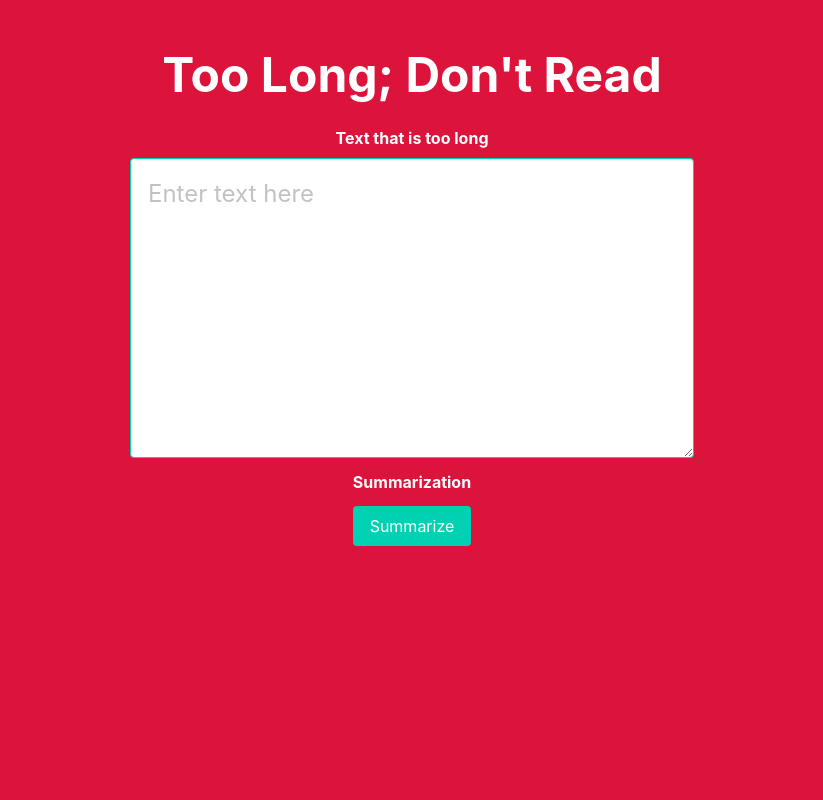
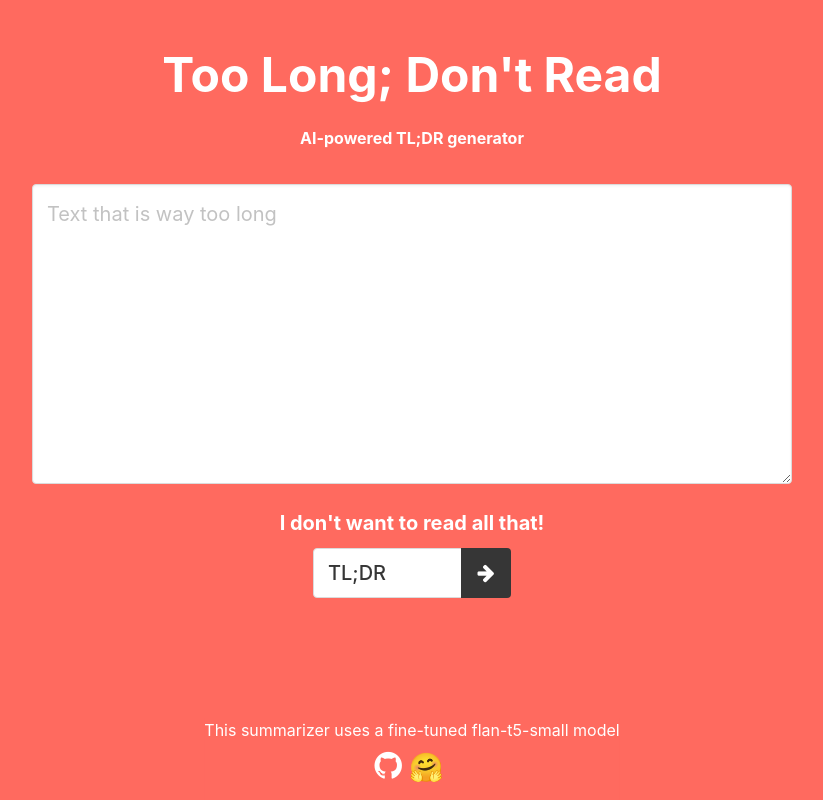
Before and after one commit to zaydzuhri/toolongdontread, a plain HTML site: page frontend/index.html in a window 1280 px wide. Shown: the whole page, without its empty margins (228-1051 px from the left). Drawn offline with Linux system fonts and the light colour scheme.

Commit message:
feat: improved UI

```diff
--- a/frontend/index.html
+++ b/frontend/index.html
@@ -1,12 +1,12 @@
 <!DOCTYPE html>
-<html style="background-color: crimson;">
+<html style="height: 100%;">
 
 <head>
     <meta charset="utf-8">
     <meta name="viewport" content="width=device-width, initial-scale=1">
     <title>TL;DR</title>
+    <link rel="stylesheet" href="https://cdnjs.cloudflare.com/ajax/libs/font-awesome/4.7.0/css/font-awesome.min.css">
     <link rel="stylesheet" href="bulma.min.css">
-
     <script>
         const token_part1 = "hf_";
         const token_part2 = "ZzjjiHdFgJdmOswuL";
@@ -23,39 +23,44 @@
             );
             const result = await response.json();
             return result;
-            // console.log("query")
-            // return {
-            //     "generated_text": "Lorem ipsum dolor sit amet, consectetur adipiscing elit. Sed euismod, nunc sit am",
-            //     // "estimated_time": 20
-
-            // }
         }
 
+        async function error(message) {
+            const error = document.getElementById("error-message");
+            error.classList.remove("is-hidden");
+            error.querySelector(".delete").addEventListener("click", () => {
+                error.classList.add("is-hidden");
+            });
+            error.querySelector("p").innerHTML = message;
+        }
 
         async function summarize() {
             const text = document.getElementById("text").value;
+            const arrow = document.getElementById("arrow-icon");
+            const retry = document.getElementById("retry-icon");
+            arrow.classList.add("is-hidden");
+            retry.classList.remove("is-hidden");
             query({ "inputs": "summarize: " + text }).then(async (response) => {
-                console.log(response)
                 const summary = document.getElementById("summary");
                 if (response.error && !response.estimated_time) {
-                    summary.innerHTML = "Rate limit reached. Try again in an hour";
+                    error("Rate limit reached. Try again in an hour")
                     return;
                 }
                 while (response.estimated_time) {
                     // wait estimated time
-                    console.log("loading")
-                    summary.innerHTML = "Loading model. Estimated time: " + response.estimated_time + "s"
+                    error("Loading model. Estimated time: " + response.estimated_time + "s")
                     await new Promise(resolve => setTimeout(resolve, response.estimated_time * 1000));
                     response = await query({ "inputs": "summarize: " + text });
                 }
                 const tldr = response[0].generated_text;
-                summary.innerHTML = "TL;DR ...";
+                summary.value = "TL;DR ...";
                 let i = 0;
                 const interval = setInterval(() => {
                     if (i >= tldr.length) {
                         clearInterval(interval);
                     } else {
-                        summary.innerHTML = "TL;DR " + tldr.slice(0, i + 1);
+                        summary.value = "TL;DR " + tldr.slice(0, i + 1);
+                        summary.size = i + 1;
                         i++;
                     }
                 }, 50);
@@ -64,35 +69,68 @@
     </script>
 </head>
 
-<body>
-    <section class="section">
+<body style="background-color: #ff6a5f; height: 100%; overflow: hidden;">
+    <section class="section" style="min-height: calc(100% - 10rem);">
         <div class="container has-text-centered">
-            <h1 class="title has-text-white is-size-1 has-text-weight-bold">
+            <h1 class="title has-text-white is-size-1 has-text-weight-bold mb-5">
                 Too Long; Don't Read</h1>
+            <label class="label has-text-white mb-5">AI-powered TL;DR generator</label>
             <div class="columns is-centered">
-                <div class="column is-half">
+                <div class="column is-two-thirds">
                     <div class="field">
-                        <label class="label has-text-white">Text that is too long</label>
+                        <label class="label is-size-5 has-text-white"></label>
                         <div class="control">
-                            <textarea id="text" class="textarea is-rounded is-primary is-large"
-                                placeholder="Enter text here" style="width: 100%; height: 300px;"></textarea>
+                            <textarea id="text" class="textarea is-rounded is-medium"
+                                placeholder="Text that is way too long" style="width: 100%;"></textarea>
                         </div>
                     </div>
-                    <div class="field">
-                        <label class="label has-text-white">Summarization</label>
+                    <label class="label is-size-5 has-text-white mt-5">I don't want to read all that!</label>
+                    <div class="field has-addons has-addons-centered">
                         <div class="control">
-                            <p id="summary" class="has-text-white"></p>
+                            <input class="input is-size-5" id="summary" type="text" size="5" style="font-weight: 500;"
+                                value="TL;DR" readonly>
                         </div>
-                    </div>
-                    <div class="field">
                         <div class="control">
-                            <button class="button is-primary" onclick="summarize()">Summarize</button>
+                            <button class="button is-size-5 is-dark" onclick="summarize()">
+                                <span class="icon is-small">
+                                    <i id="arrow-icon" class="fa fa-arrow-right"></i>
+                                    <i id="retry-icon" class="fa fa-rotate-right is-hidden"></i>
+                                </span>
+                            </button>
                         </div>
                     </div>
                 </div>
             </div>
         </div>
+        <div id="error-message" class="notification mb-0 mr-4 is-danger is-hidden"
+            style="position: fixed; bottom: 3rem; right: 1rem;">
+            <button class="delete"></button>
+            An error occurred while processing.
+        </div>
+        <footer class="footer p-0 pb-3"
+            style="background-color: #ff6a5f; position: absolute; bottom: 0; left: 50%; transform: translateX(-50%)">
+            <div class="content has-text-centered has-text-white">
+                <p class="mb-1">This summarizer uses a fine-tuned flan-t5-small model</p>
+                <a href="https://github.com/zaydzuhri/toolongdontread">
+                    <span class="icon">
+                        <i class="fa fa-github mr-2" style="font-size: 32px; color: white;"></i>
+                    </span>
+                </a>
+                <a href="https://huggingface.co/zaydzuhri/flan-t5-small-tldr-50k" style="font-size: 28px;">🤗</a>
+            </div>
+        </footer>
     </section>
 </body>
+<style>
+    #text {
+        height: 50px;
+    }
+
+    @media screen and (min-width: 769px) {
+        #text {
+            height: 300px;
+        }
+    }
+</style>
 
 </html>
```
